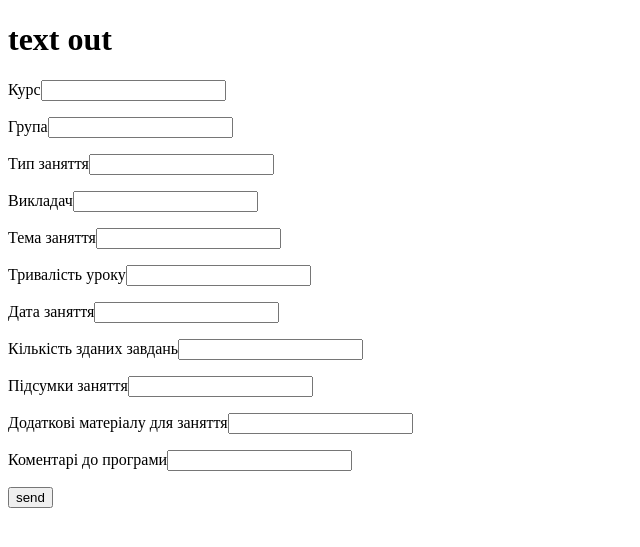
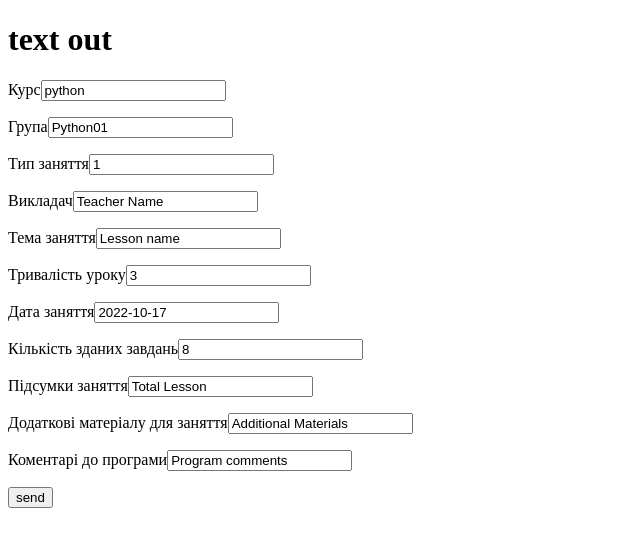
Before and after one commit to mikh-maksi/teacher-feedback, a Flask app: page /tmpl in a window 1280 px wide. Shown: the top 547 px of the page, without its empty margins (0-640 px from the left). Run offline with Flask 3, Linux system fonts and the light colour scheme; some libraries are stand-ins or nearby versions.

Commit message:
test_types_values

```diff
--- a/templates/tmpl.html
+++ b/templates/tmpl.html
@@ -9,17 +9,17 @@
 <body>
     <h1>{{text}}</h1>
     <form action="https://goiteens-postgresql.herokuapp.com/get_report">
-    <p><label for="course">Курс</label><input type="text" name = "course"></p>
-    <p><label for="grp">Група</label><input type="text" name = "grp"></p>
-    <p><label for="lesson_type">Тип заняття</label><input type="text" name = "lesson_type"></p>
-    <p><label for="teacher">Викладач</label><input type="text" name = "teacher"></p>
-    <p><label for="lesson_theme">Тема заняття</label><input type="text" name = "lesson_theme"></p>
-    <p><label for="lesson_duration">Тривалість уроку</label><input type="text" name = "lesson_duration"></p>
-    <p><label for="lesson_date">Дата заняття</label><input type="text" name = "lesson_date"></p>
-    <p><label for="homework_number">Кількість зданих завдань</label><input type="text" name = "homework_number"></p>
-    <p><label for="lesson_total">Підсумки заняття</label><input type="text" name = "lesson_total"></p>
-    <p><label for="additional_materials">Додаткові матеріалу для заняття</label><input type="text" name = "additional_materials"></p>
-    <p><label for="program_comments">Коментарі до програми</label><input type="text" name = "program_comments"></p>
+    <p><label for="course">Курс</label><input type="text" name = "course" value = "python"></p>
+    <p><label for="grp">Група</label><input type="text" name = "grp" value = "Python01"></p>
+    <p><label for="lesson_type">Тип заняття</label><input type="text" name = "lesson_type" value = "1"></p>
+    <p><label for="teacher">Викладач</label><input type="text" name = "teacher" value = "Teacher Name"></p>
+    <p><label for="lesson_theme">Тема заняття</label><input type="text" name = "lesson_theme" value = "Lesson name"></p>
+    <p><label for="lesson_duration">Тривалість уроку</label><input type="text" name = "lesson_duration" value = 3></p>
+    <p><label for="lesson_date">Дата заняття</label><input type="text" name = "lesson_date" value = "2022-10-17"></p>
+    <p><label for="homework_number">Кількість зданих завдань</label><input type="text" name = "homework_number" value = 8></p>
+    <p><label for="lesson_total">Підсумки заняття</label><input type="text" name = "lesson_total" value = "Total Lesson"></p>
+    <p><label for="additional_materials">Додаткові матеріалу для заняття</label><input type="text" name = "additional_materials" value = "Additional Materials"></p>
+    <p><label for="program_comments">Коментарі до програми</label><input type="text" name = "program_comments" value = "Program comments"></p>
     <input type="submit" value = "send">
 </form>
 </body>
```
